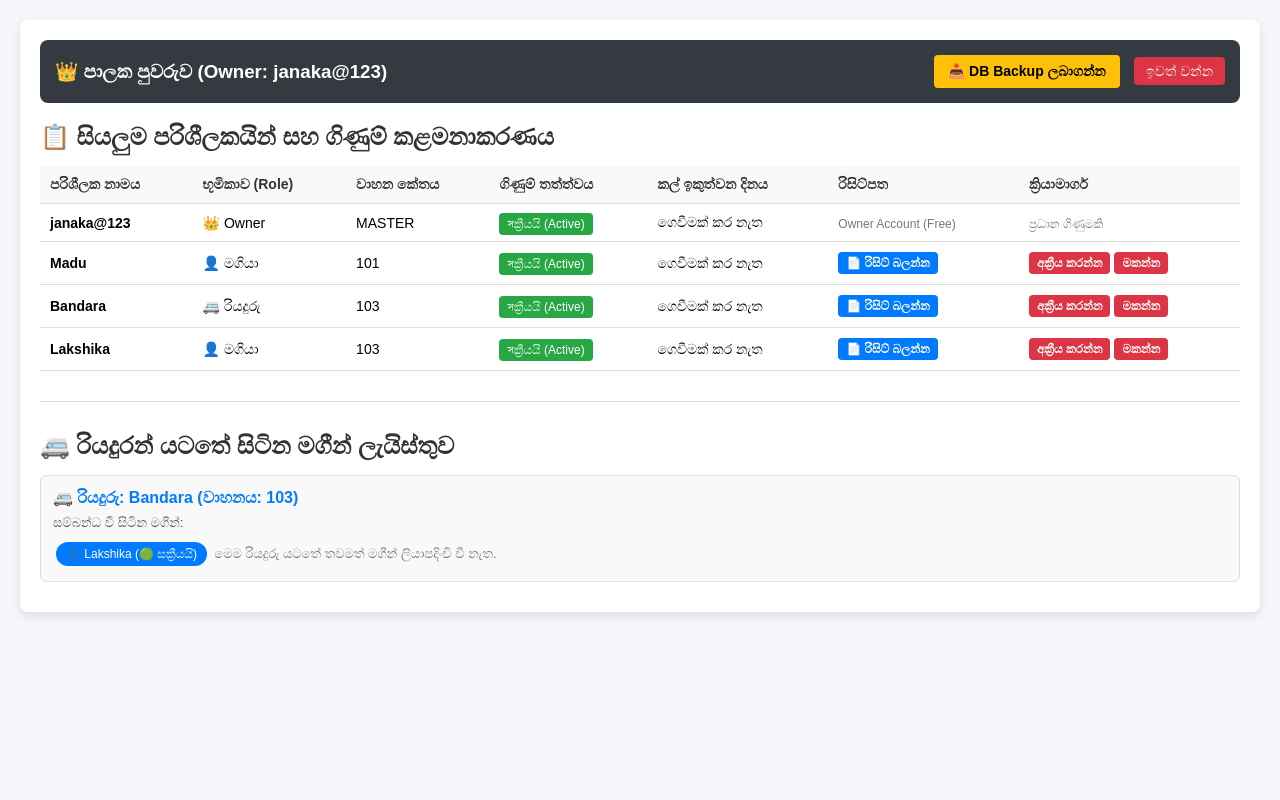
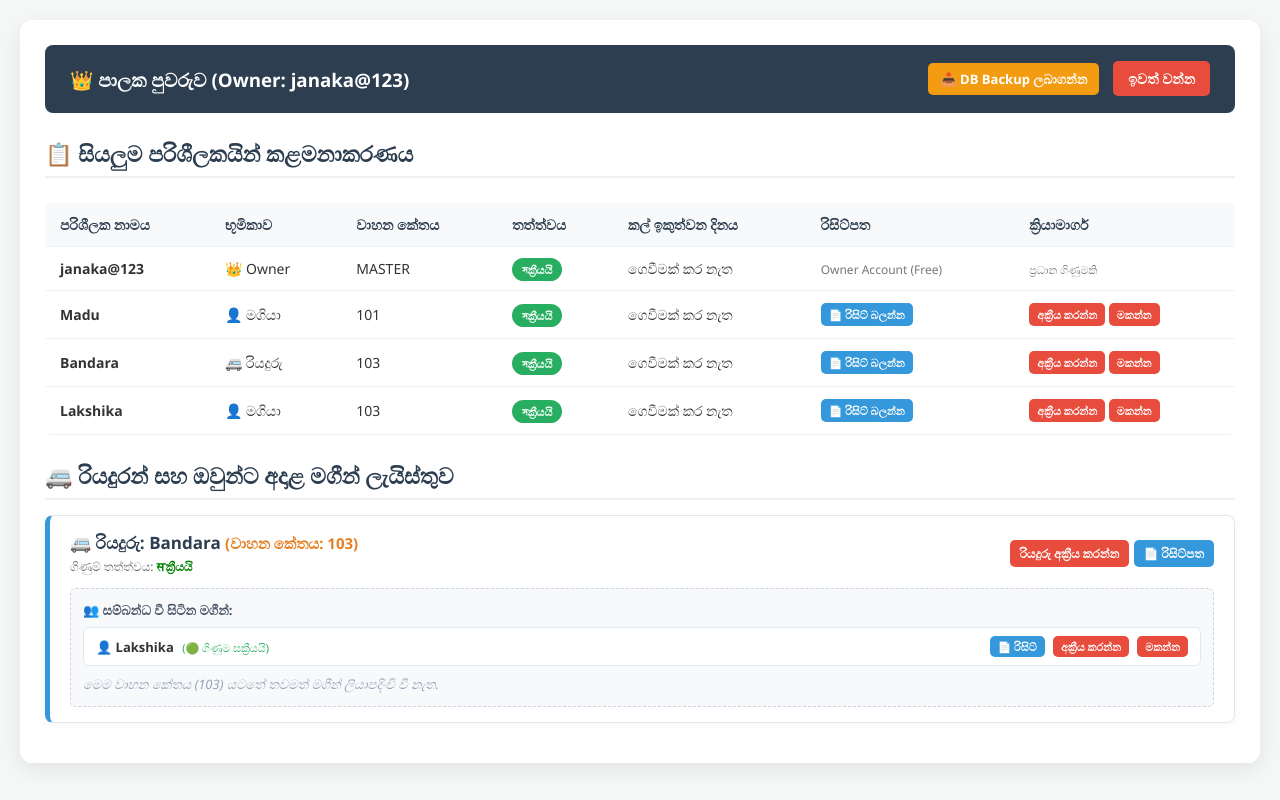
Before and after one commit to Janaka1987-hash/vehicle-tracker, a Flask app: page /owner_dashboard in a window 1280 px wide. Run offline with Flask 3, Linux system fonts and the light colour scheme; a user stored in the database is signed in; data comes from the database, SQL or seed files in the repository.

Commit message:
Update owner_dashboard.html

```diff
--- a/templates/owner_dashboard.html
+++ b/templates/owner_dashboard.html
@@ -5,44 +5,57 @@
     <meta name="viewport" content="width=device-width, initial-scale=1.0">
     <title>පාලක පුවරුව - Owner Dashboard</title>
     <style>
-        body { font-family: Arial, sans-serif; background: #f4f6f9; margin: 0; padding: 20px; text-align: center; }
-        header { background: #343a40; color: white; padding: 15px; border-radius: 8px; display: flex; justify-content: space-between; align-items: center; margin-bottom: 20px; }
-        h2 { margin: 0; color: #333; }
-        .container { max-width: 1100px; margin: auto; background: white; padding: 20px; border-radius: 8px; box-shadow: 0 4px 10px rgba(0,0,0,0.1); text-align: left; }
-        .btn { padding: 8px 14px; border: none; border-radius: 4px; font-weight: bold; cursor: pointer; text-decoration: none; display: inline-block; font-size: 14px; }
-        .btn-success { background: #28a745; color: white; }
-        .btn-danger { background: #dc3545; color: white; }
-        .btn-warning { background: #ffc107; color: black; }
-        .btn-primary { background: #007bff; color: white; }
-        table { width: 100%; border-collapse: collapse; margin-top: 15px; font-size: 14px; }
-        th, td { padding: 10px; border-bottom: 1px solid #ddd; text-align: left; }
-        th { background: #f8f9fa; color: #333; }
-        .badge-active { background: #28a745; color: white; padding: 4px 8px; border-radius: 4px; font-size: 12px; }
-        .badge-inactive { background: #dc3545; color: white; padding: 4px 8px; border-radius: 4px; font-size: 12px; }
-        .driver-card { background: #f9f9f9; border: 1px solid #ddd; padding: 12px; margin-bottom: 10px; border-radius: 6px; }
-        .passenger-buttons-container { margin-top: 8px; }
-        .badge-passenger { background: #007bff; color: white; padding: 5px 10px; margin: 3px; border-radius: 20px; display: inline-block; font-size: 12px; }
-        a.logout { color: white; background: #dc3545; padding: 6px 12px; border-radius: 4px; text-decoration: none; font-size: 14px; }
+        body { font-family: 'Segoe UI', Tahoma, Geneva, Verdana, sans-serif; background: #f4f7f6; margin: 0; padding: 20px; color: #333; text-align: center; }
+        .container { max-width: 1200px; margin: auto; background: white; padding: 25px; border-radius: 12px; box-shadow: 0 6px 20px rgba(0,0,0,0.08); text-align: left; }
+        header { background: #2c3e50; color: white; padding: 18px 25px; border-radius: 8px; display: flex; justify-content: space-between; align-items: center; margin-bottom: 25px; }
+        h2 { margin: 0 0 15px 0; color: #2c3e50; font-size: 22px; border-bottom: 2px solid #ecf0f1; padding-bottom: 8px; }
+        .btn { padding: 7px 12px; border: none; border-radius: 5px; font-weight: bold; cursor: pointer; text-decoration: none; display: inline-block; font-size: 13px; transition: 0.2s; }
+        .btn:hover { opacity: 0.85; }
+        .btn-success { background: #27ae60; color: white; }
+        .btn-danger { background: #e74c3c; color: white; }
+        .btn-warning { background: #f39c12; color: white; }
+        .btn-primary { background: #3498db; color: white; }
+        .btn-info { background: #1abc9c; color: white; }
+
+        table { width: 100%; border-collapse: collapse; margin-top: 10px; font-size: 14px; background: white; border-radius: 6px; overflow: hidden; }
+        th, td { padding: 12px 15px; border-bottom: 1px solid #eef2f3; text-align: left; }
+        th { background: #f8f9fa; color: #2c3e50; font-weight: 600; }
+
+        .badge-active { background: #27ae60; color: white; padding: 4px 10px; border-radius: 20px; font-size: 11px; font-weight: bold; }
+        .badge-inactive { background: #e74c3c; color: white; padding: 4px 10px; border-radius: 20px; font-size: 11px; font-weight: bold; }
+
+        /* රියදුරු සහ මගී කාඩ් නිර්මාණය */
+        .driver-section { margin-top: 25px; }
+        .driver-card { background: #ffffff; border: 1px solid #e1e8ed; border-left: 5px solid #3498db; padding: 15px 20px; margin-bottom: 15px; border-radius: 8px; box-shadow: 0 2px 8px rgba(0,0,0,0.04); }
+        .driver-header { display: flex; justify-content: space-between; align-items: center; flex-wrap: wrap; }
+        .driver-title { font-size: 17px; font-weight: bold; color: #2c3e50; margin: 0; }
+
+        /* මගීන් පෙන්වන box එක */
+        .passengers-box { margin-top: 12px; background: #f8f9fa; padding: 12px; border-radius: 6px; border: 1px dashed #cbd5e1; }
+        .passenger-item { display: flex; justify-content: space-between; align-items: center; background: white; padding: 8px 12px; margin: 6px 0; border-radius: 6px; border: 1px solid #e2e8f0; font-size: 13px; }
+
+        a.logout { color: white; background: #e74c3c; padding: 8px 15px; border-radius: 5px; text-decoration: none; font-size: 14px; font-weight: bold; }
     </style>
 </head>
 <body>
-    <div class="container" style="max-width: 1200px;">
+    <div class="container">
         <header>
-            <h3 style="margin:0;">👑 පාලක පුවරුව (Owner: {{ username }})</h3>
+            <h3 style="margin:0; color: white;">👑 පාලක පුවරුව (Owner: {{ username }})</h3>
             <div>
                 <a href="/download_backup" class="btn btn-warning" style="margin-right: 10px;">📥 DB Backup ලබාගන්න</a>
                 <a href="/logout" class="logout">ඉවත් වන්න</a>
             </div>
         </header>
 
-        <h2>📋 සියලුම පරිශීලකයින් සහ ගිණුම් කළමනාකරණය</h2>
+        <h2>📋 සියලුම පරිශීලකයින් කළමනාකරණය</h2>
+        <div style="overflow-x: auto;">
             <table>
                 <thead>
                     <tr>
                         <th>පරිශීලක නාමය</th>
-                    <th>භූමිකාව (Role)</th>
+                        <th>භූමිකාව</th>
                         <th>වාහන කේතය</th>
-                    <th>ගිණුම් තත්ත්වය</th>
+                        <th>තත්ත්වය</th>
                         <th>කල් ඉකුත්වන දිනය</th>
                         <th>රිසිට්පත</th>
                         <th>ක්‍රියාමාර්ග</th>
@@ -60,63 +73,96 @@
                         <td>{{ u[4] if u[4] else '-' }}</td>
                         <td>
                             {% if u[5] == 1 %}
-                            <span class="badge-active">সක්‍රීයයි (Active)</span>
+                                <span class="badge-active">সක්‍රීයයි</span>
                             {% else %}
-                            <span class="badge-inactive">අක්‍රීයයි (Inactive)</span>
+                                <span class="badge-inactive">අක්‍රීයයි</span>
                             {% endif %}
                         </td>
                         <td>{{ u[7] if u[7] else 'ගෙවීමක් කර නැත' }}</td>
                         <td>
                             {% if u[6] and u[6] != 'Owner Account (Free)' %}
-                            <a href="{{ url_for('static', filename='uploads/' + u[6]) }}" target="_blank" class="btn btn-primary" style="padding: 4px 8px; font-size: 12px;">📄 රිසිට් බලන්න</a>
+                                <a href="{{ url_for('static', filename='uploads/' + u[6]) }}" target="_blank" class="btn btn-primary" style="padding: 4px 8px; font-size: 11px;">📄 රිසිට් බලන්න</a>
                             {% else %}
                                 <span style="color: #777; font-size: 12px;">{{ u[6] if u[6] else 'නැත' }}</span>
                             {% endif %}
                         </td>
                         <td>
                             {% if u[3] != 'owner' %}
-                            <a href="/toggle_status/{{ u[0] }}" class="btn {% if u[5] == 1 %}btn-danger{% else %}btn-success{% endif %}" style="padding: 4px 8px; font-size: 12px;">
+                                <a href="/toggle_status/{{ u[0] }}" class="btn {% if u[5] == 1 %}btn-danger{% else %}btn-success{% endif %}" style="padding: 4px 8px; font-size: 11px;">
                                     {% if u[5] == 1 %}අක්‍රීය කරන්න{% else %}সක්‍රීය කරන්න{% endif %}
                                 </a>
-                            <a href="/delete_user/{{ u[0] }}" class="btn btn-danger" style="padding: 4px 8px; font-size: 12px;" onclick="return confirm('මෙම පරිශීලකයා මකා දැමීමට අවශ්‍ය බව یقینද?');">මකන්න</a>
+                                <a href="/delete_user/{{ u[0] }}" class="btn btn-danger" style="padding: 4px 8px; font-size: 11px;" onclick="return confirm('මෙම පරිශීලකයා මකා දැමීමට අවශ්‍ය බව විශ්වාසද?');">මකන්න</a>
                             {% else %}
-                            <span style="color: #777; font-size: 12px;">ප්‍රධාන ගිණුමකි</span>
+                                <span style="color: #777; font-size: 11px;">ප්‍රධාන ගිණුමකි</span>
                             {% endif %}
                         </td>
                     </tr>
                     {% endfor %}
                 </tbody>
             </table>
+        </div>
 
-        <hr style="margin: 30px 0; border: 0; border-top: 1px solid #ddd;">
+        <div class="driver-section">
+            <h2>🚐 රියදුරන් සහ ඔවුන්ට අදාළ මගීන් ලැයිස්තුව</h2>
 
-        <h2>🚐 රියදුරන් යටතේ සිටින මගීන් ලැයිස්තුව</h2>
-        <div style="margin-top: 15px;">
             {% set ns = namespace(driver_found=false) %}
             {% for u in users %}
                 {% if u[3] == 'driver' %}
                     {% set ns.driver_found = true %}
                     <div class="driver-card">
-                        <h4 style="margin: 0 0 8px 0; color: #007bff;">🚐 රියදුරු: {{ u[1] }} (වාහනය: {{ u[4] }})</h4>
-                        <p style="margin: 0 0 5px 0; font-size: 13px; color: #555;">සම්බන්ධ වී සිටින මගීන්:</p>
-                        <div class="passenger-buttons-container">
+                        <div class="driver-header">
+                            <div>
+                                <p class="driver-title">🚐 රියදුරු: {{ u[1] }} <span style="color: #e67e22; font-size: 15px;">(වාහන කේතය: {{ u[4] }})</span></p>
+                                <span style="font-size: 12px; color: #666;">ගිණුම් තත්ත්වය: {% if u[5] == 1 %}<b style="color:green;">सක්‍රීයයි</b>{% else %}<b style="color:red;">අක්‍රීයයි</b>{% endif %}</span>
+                            </div>
+                            <div>
+                                <a href="/toggle_status/{{ u[0] }}" class="btn {% if u[5] == 1 %}btn-danger{% else %}btn-success{% endif %}" style="padding: 5px 10px; font-size: 12px;">
+                                    {% if u[5] == 1 %}රියදුරු අක්‍රීය කරන්න{% else %}රියදුරු সක්‍රීය කරන්න{% endif %}
+                                </a>
+                                {% if u[6] and u[6] != 'Owner Account (Free)' %}
+                                    <a href="{{ url_for('static', filename='uploads/' + u[6]) }}" target="_blank" class="btn btn-primary" style="padding: 5px 10px; font-size: 12px;">📄 රිසිට්පත</a>
+                                {% endif %}
+                            </div>
+                        </div>
+
+                        <!-- මෙම රියදුරු යටතේ ඇති මගීන් ලැයිස්තුව -->
+                        <div class="passengers-box">
+                            <p style="margin: 0 0 8px 0; font-size: 13px; font-weight: bold; color: #475569;">👥 සම්බන්ධ වී සිටින මගීන්:</p>
+
                             {% set found_passengers = false %}
                             {% for p in users %}
                                 {% if p[3] == 'passenger' and p[4] == u[4] %}
                                     {% set found_passengers = true %}
-                                    <span class="badge-passenger">
-                                        👤 {{ p[1] }}
-                                        {% if p[5] == 1 %} (🟢 සක්‍රීයයි) {% else %} (⏳ අක්‍රීයයි) {% endif %}
-                                    </span>
+                                    <div class="passenger-item">
+                                        <div>
+                                            <strong>👤 {{ p[1] }}</strong>
+                                            {% if p[5] == 1 %}
+                                                <span style="color: #27ae60; font-size: 11px; margin-left: 5px;">(🟢 ගිණුම සක්‍රීයයි)</span>
+                                            {% else %}
+                                                <span style="color: #e74c3c; font-size: 11px; margin-left: 5px;">(⏳ ගිණුම අක්‍රීයයි)</span>
+                                            {% endif %}
+                                        </div>
+                                        <div>
+                                            {% if p[6] and p[6] != 'Owner Account (Free)' %}
+                                                <a href="{{ url_for('static', filename='uploads/' + p[6]) }}" target="_blank" class="btn btn-primary" style="padding: 3px 8px; font-size: 11px; margin-right: 5px;">📄 රිසිට්</a>
+                                            {% endif %}
+                                            <a href="/toggle_status/{{ p[0] }}" class="btn {% if p[5] == 1 %}btn-danger{% else %}btn-success{% endif %}" style="padding: 3px 8px; font-size: 11px; margin-right: 5px;">
+                                                {% if p[5] == 1 %}අක්‍රීය කරන්න{% else %}సක්‍රීය කරන්න{% endif %}
+                                            </a>
+                                            <a href="/delete_user/{{ p[0] }}" class="btn btn-danger" style="padding: 3px 8px; font-size: 11px;" onclick="return confirm('මෙම මගියා ඉවත් කිරීමට අවශ්‍ය බව විශ්වාසද?');">මකන්න</a>
+                                        </div>
+                                    </div>
                                 {% endif %}
                             {% endfor %}
+
                             {% if not found_passengers %}
-                                <span style="color: #777; font-size: 13px;">මෙම රියදුරු යටතේ තවමත් මගීන් ලියාපදිංචි වී නැත.</span>
+                                <span style="color: #94a3b8; font-size: 13px; font-style: italic;">මෙම වාහන කේතය ({{ u[4] }}) යටතේ තවමත් මගීන් ලියාපදිංචි වී නැත.</span>
                             {% endif %}
                         </div>
                     </div>
                 {% endif %}
             {% endfor %}
+
             {% if not ns.driver_found %}
                 <p style="color: #777;">පද්ධතියේ රියදුරන් තවමත් ලියාපදිංචි වී නැත.</p>
             {% endif %}
```
Lines whose indentation alone changed are shown as unchanged.
